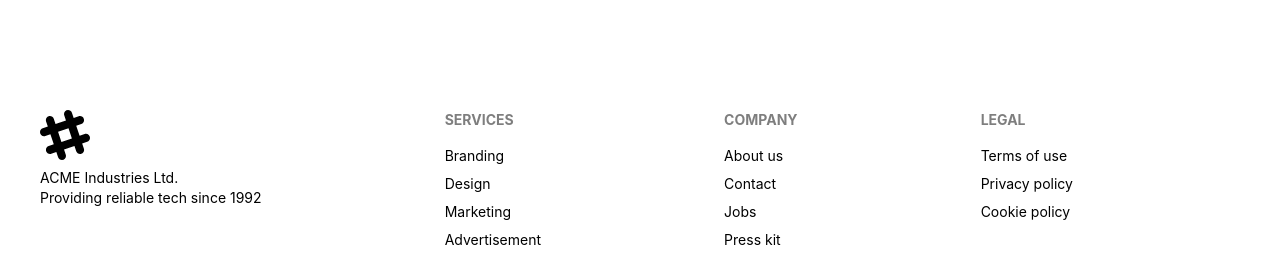
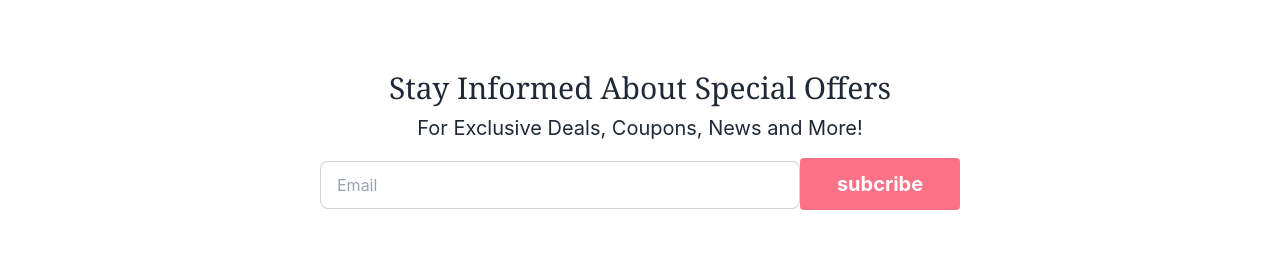
Before and after one commit to rafia02/food-delivery-website-client, a React (Create React App) app: page / in a window 1280 px wide. Shown: the part 2312-2572 px from the top of the page. Built offline with nearby package versions, Linux system fonts and the light colour scheme; no server answers.

Commit message:
subcribe section

```diff
--- a/src/Components/Home/Home/Home.js
+++ b/src/Components/Home/Home/Home.js
@@ -15,6 +15,7 @@ import Button from '../../Share/Button/Button';
 import DeliveryCart from '../DeliveryCart/DeliveryCart';
 import CheckOutPage from '../../CheckOutPage/CheckOutPage';
 import BestTeam from '../BestTeam/BestTeam';
+import Subcribe from '../Subcribe/Subcribe';
 
 
 
@@ -72,6 +73,7 @@ const Home = () => {
             <Choose></Choose>
             <Count></Count>
             <BestTeam></BestTeam>
+            <Subcribe></Subcribe>
         </div>
     );
 };
--- /dev/null
+++ b/src/Components/Home/Subcribe/Subcribe.js
@@ -0,0 +1,21 @@
+import React from 'react';
+
+const Subcribe = () => {
+    return (
+        <div>
+
+             <div className='w-1/2 mx-auto my-20'>
+                <h1 className='text-center text-3xl my-2 font-serif'>Stay Informed About Special Offers</h1>
+
+                <p className='text-center text-xl mt-1 mb-4 ' >For Exclusive Deals, Coupons, News and More!</p>
+
+                <div>
+                <input type="text" placeholder="Email" className="input input-bordered w-3/4" />
+                <input type="submit" value="subcribe" className='w-1/4 bg-rose-400 text-white font-bold py-3 rounded text-xl' />
+                </div>
+             </div>
+        </div>
+    );
+};
+
+export default Subcribe;
```
